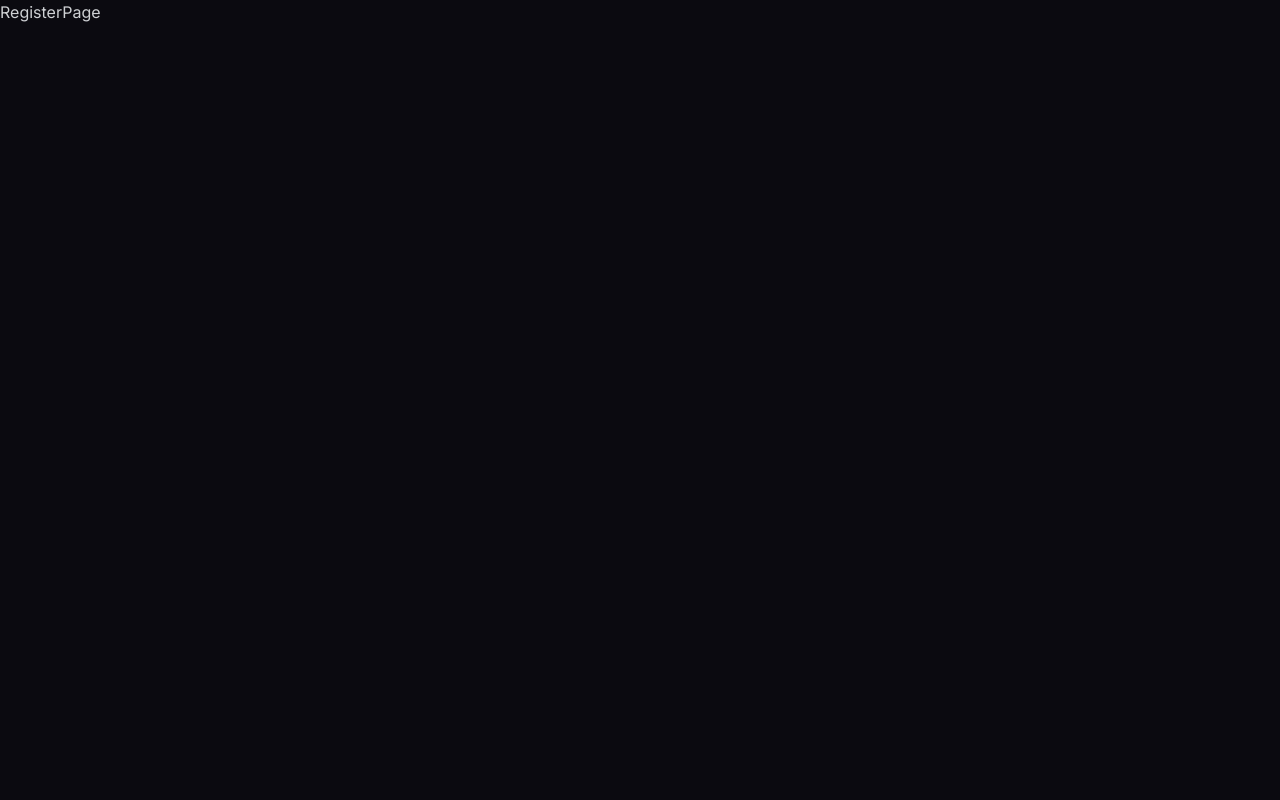
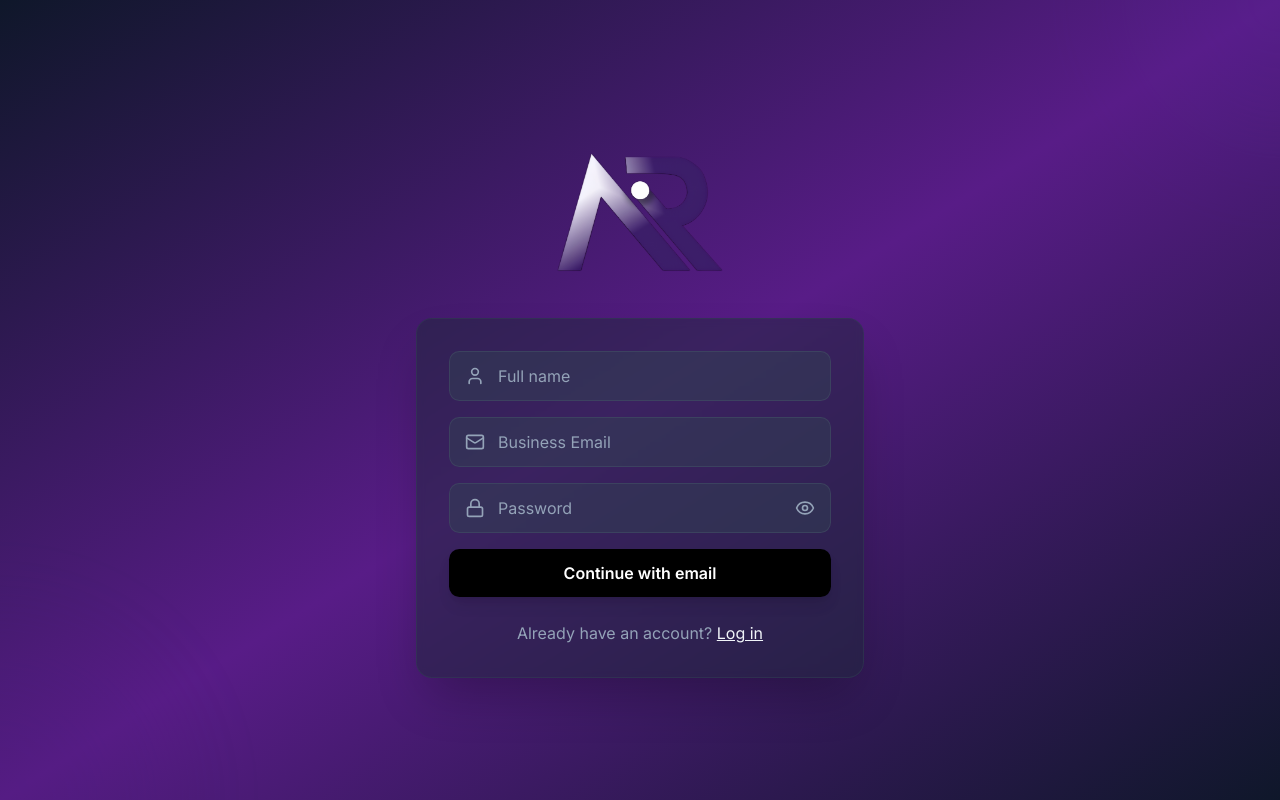
Before and after one commit to techsaws-system/neural-rank, a Next.js app: page /register in a window 1280 px wide. Built offline with nearby package versions, Linux system fonts and the light colour scheme; no server answers.

Commit message:
made changes

```diff
--- a/src/containers/login-page.tsx
+++ b/src/containers/login-page.tsx
@@ -1,5 +1,96 @@
+"use client";
+
+import React, { useState } from "react";
+import Link from "next/link";
+import Image from "next/image";
+
+import { Eye, EyeOff, Mail, Lock } from "lucide-react";
+import Logo from "../../public/favicons/logo-transparent.png";
+
 function LoginPage() {
-  return <div>LoginPage</div>;
+  const [showPassword, setShowPassword] = useState(false);
+  const [email, setEmail] = useState("");
+  const [password, setPassword] = useState("");
+
+  const handleSubmit = (e: React.FormEvent) => {
+    e.preventDefault();
+    console.log("Login attempt with:", { email, password });
+  };
+
+  return (
+    <main className="min-h-svh dark bg-gradient-to-br from-slate-900 via-purple-900 to-slate-900 flex-center">
+      <div className="absolute inset-0 overflow-hidden pointer-events-none">
+        <div className="absolute -top-40 -right-40 w-80 h-80 bg-primary-hover opacity-10 rounded-full blur-3xl" />
+        <div className="absolute -bottom-40 -left-40 w-80 h-80 bg-primary opacity-10 rounded-full blur-3xl" />
+      </div>
+
+      <div className="w-full h-full flex-col flex-center gap-4 !layout-standard">
+        <Image
+          src={Logo}
+          alt="Neural Rank"
+          className="md:w-[180px] w-[140px] h-auto"
+        />
+
+        <div className="relative z-10 w-full md:max-w-md">
+          <div className="bg-slate-800/50 backdrop-blur-sm border border-border rounded-2xl md:p-8 max-md:px-4 max-md:py-8 shadow-2xl">
+            <form onSubmit={handleSubmit} className="space-y-4">
+              <div className="relative">
+                <div className="absolute left-4 top-1/2 -translate-y-1/2 text-slate-400">
+                  <Mail size={20} />
+                </div>
+                <input
+                  type="email"
+                  placeholder="Business Email"
+                  value={email}
+                  onChange={(e) => setEmail(e.target.value)}
+                  className="w-full bg-slate-700/50 border border-slate-600/50 rounded-lg pl-12 pr-4 py-3 text-slate-100 placeholder-slate-400 focus:outline-none focus:border-purple-500 focus:ring-2 focus:ring-purple-500/20 transition"
+                  required
+                />
+              </div>
+
+              <div className="relative">
+                <div className="absolute left-4 top-1/2 -translate-y-1/2 text-slate-400">
+                  <Lock size={20} />
+                </div>
+                <input
+                  type={showPassword ? "text" : "password"}
+                  placeholder="Password"
+                  value={password}
+                  onChange={(e) => setPassword(e.target.value)}
+                  className="w-full bg-slate-700/50 border border-slate-600/50 rounded-lg pl-12 pr-12 py-3 text-slate-100 placeholder-slate-400 focus:outline-none focus:border-purple-500 focus:ring-2 focus:ring-purple-500/20 transition"
+                  required
+                />
+                <button
+                  type="button"
+                  onClick={() => setShowPassword(!showPassword)}
+                  className="absolute right-4 top-1/2 -translate-y-1/2 text-slate-400 hover:text-slate-300 transition"
+                >
+                  {showPassword ? <EyeOff size={20} /> : <Eye size={20} />}
+                </button>
+              </div>
+
+              <button
+                type="submit"
+                className="w-full bg-black hover:bg-black/80 text-white font-semibold py-3 px-4 rounded-lg transition transform hover:scale-105 active:scale-95 shadow-lg"
+              >
+                Continue with email
+              </button>
+            </form>
+
+            <div className="mt-6 text-center text-slate-400">
+              Don&apos;t have an account?{" "}
+              <Link
+                href="/register"
+                className="text-slate-100 underline hover:text-primary-hover transition"
+              >
+                Sign up
+              </Link>
+            </div>
+          </div>
+        </div>
+      </div>
+    </main>
+  );
 }
 
 export default LoginPage;
--- a/src/containers/register-page.tsx
+++ b/src/containers/register-page.tsx
@@ -1,5 +1,111 @@
+"use client";
+
+import React, { useState } from "react";
+import Link from "next/link";
+import Image from "next/image";
+
+import { Eye, EyeOff, Mail, Lock, User } from "lucide-react";
+import Logo from "../../public/favicons/logo-transparent.png";
+
 function RegisterPage() {
-  return <div>RegisterPage</div>;
+  const [showPassword, setShowPassword] = useState(false);
+  const [fullName, setFullName] = useState("");
+  const [email, setEmail] = useState("");
+  const [password, setPassword] = useState("");
+
+  const handleSubmit = (e: React.FormEvent) => {
+    e.preventDefault();
+    console.log("Register attempt with:", { fullName, email, password });
+  };
+
+  return (
+    <main className="min-h-svh dark bg-gradient-to-br from-slate-900 via-purple-900 to-slate-900 flex-center">
+      <div className="absolute inset-0 overflow-hidden pointer-events-none">
+        <div className="absolute -top-40 -right-40 w-80 h-80 bg-primary-hover opacity-10 rounded-full blur-3xl" />
+        <div className="absolute -bottom-40 -left-40 w-80 h-80 bg-primary opacity-10 rounded-full blur-3xl" />
+      </div>
+
+      <div className="w-full h-full flex-col flex-center gap-4 !layout-standard">
+        <Image
+          src={Logo}
+          alt="Neural Rank"
+          className="md:w-[180px] w-[140px] h-auto"
+        />
+
+        <div className="relative z-10 w-full md:max-w-md">
+          <div className="bg-slate-800/50 backdrop-blur-sm border border-slate-700/50 rounded-2xl p-8 shadow-2xl">
+            <form onSubmit={handleSubmit} className="space-y-4">
+              <div className="relative">
+                <div className="absolute left-4 top-1/2 -translate-y-1/2 text-slate-400">
+                  <User size={20} />
+                </div>
+                <input
+                  type="text"
+                  placeholder="Full name"
+                  value={fullName}
+                  onChange={(e) => setFullName(e.target.value)}
+                  className="w-full bg-slate-700/50 border border-slate-600/50 rounded-lg pl-12 pr-4 py-3 text-slate-100 placeholder-slate-400 focus:outline-none focus:border-purple-500 focus:ring-2 focus:ring-purple-500/20 transition"
+                  required
+                />
+              </div>
+
+              <div className="relative">
+                <div className="absolute left-4 top-1/2 -translate-y-1/2 text-slate-400">
+                  <Mail size={20} />
+                </div>
+                <input
+                  type="email"
+                  placeholder="Business Email"
+                  value={email}
+                  onChange={(e) => setEmail(e.target.value)}
+                  className="w-full bg-slate-700/50 border border-slate-600/50 rounded-lg pl-12 pr-4 py-3 text-slate-100 placeholder-slate-400 focus:outline-none focus:border-purple-500 focus:ring-2 focus:ring-purple-500/20 transition"
+                  required
+                />
+              </div>
+
+              <div className="relative">
+                <div className="absolute left-4 top-1/2 -translate-y-1/2 text-slate-400">
+                  <Lock size={20} />
+                </div>
+                <input
+                  type={showPassword ? "text" : "password"}
+                  placeholder="Password"
+                  value={password}
+                  onChange={(e) => setPassword(e.target.value)}
+                  className="w-full bg-slate-700/50 border border-slate-600/50 rounded-lg pl-12 pr-12 py-3 text-slate-100 placeholder-slate-400 focus:outline-none focus:border-purple-500 focus:ring-2 focus:ring-purple-500/20 transition"
+                  required
+                />
+                <button
+                  type="button"
+                  onClick={() => setShowPassword(!showPassword)}
+                  className="absolute right-4 top-1/2 -translate-y-1/2 text-slate-400 hover:text-slate-300 transition"
+                >
+                  {showPassword ? <EyeOff size={20} /> : <Eye size={20} />}
+                </button>
+              </div>
+
+              <button
+                type="submit"
+                className="w-full bg-black hover:bg-black/80 text-white font-semibold py-3 px-4 rounded-lg transition transform hover:scale-105 active:scale-95 shadow-lg"
+              >
+                Continue with email
+              </button>
+            </form>
+
+            <div className="mt-6 text-center text-slate-400">
+              Already have an account?{" "}
+              <Link
+                href="/login"
+                className="text-slate-100 underline hover:text-primary-hover transition"
+              >
+                Log in
+              </Link>
+            </div>
+          </div>
+        </div>
+      </div>
+    </main>
+  );
 }
 
 export default RegisterPage;
```
